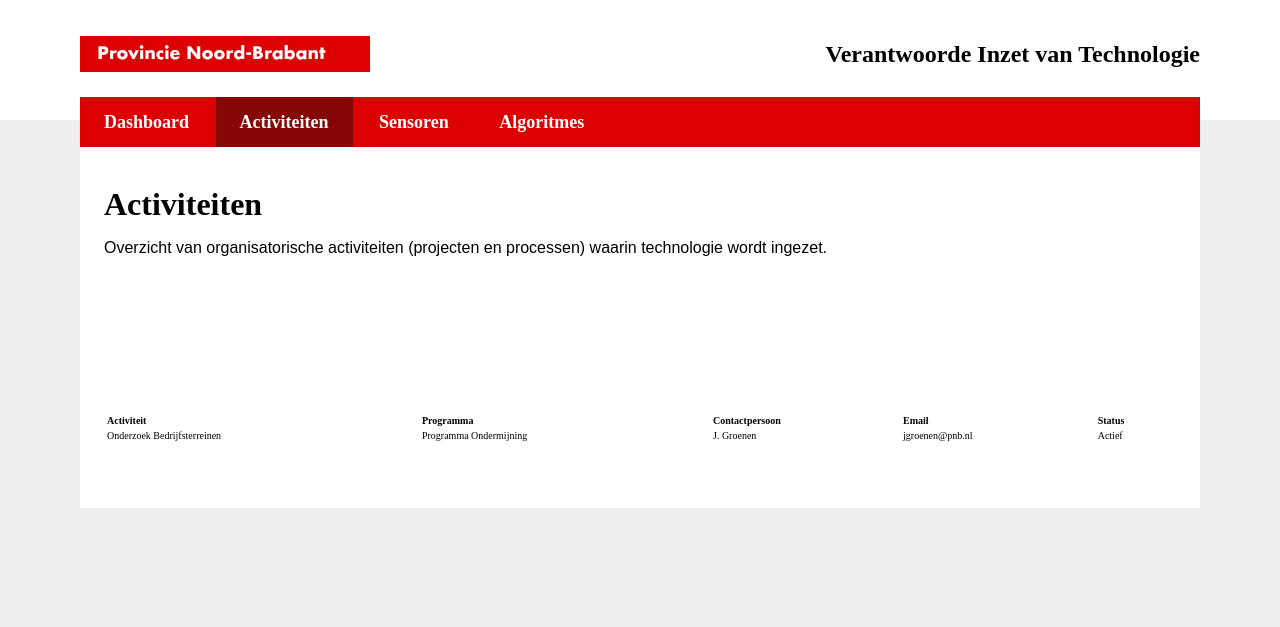
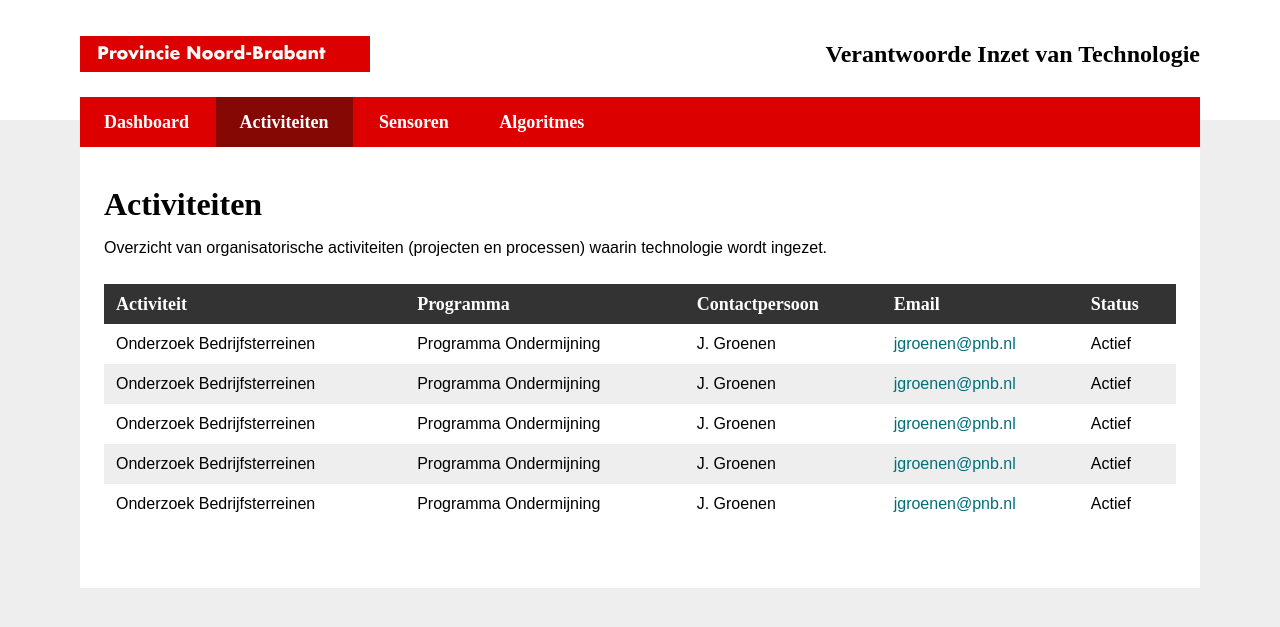
Before and after one commit to Algoritmeregister/pnb-sensoren, a Jekyll site: the page built from pages/activiteiten.html, in a window 1280 px wide. Shown: the top 627 px of the page. Built offline with Jekyll 4.4.1, drawn with Linux system fonts in a browser that asks for light colours.

Commit message:
activiteiten table

```diff
--- a/_layouts/default.html
+++ b/_layouts/default.html
@@ -7,6 +7,7 @@
 
     {% include header.html %}
 
+    {% if page.disable_default_content != true %}
     <div class="text-style-block">
         <div class="layout">
             <div class="layout-1">
@@ -17,6 +18,7 @@
             </div>
         </div>
     </div>
+    {% endif %}
 
     {{ content }}
 
--- a/pages/activiteiten.html
+++ b/pages/activiteiten.html
@@ -4,12 +4,15 @@
 title: Activiteiten
 description: Overzicht van organisatorische activiteiten (projecten en processen) waarin technologie wordt ingezet.
 permalink: /activiteiten
+disable_default_content: true
 ---
-<div class="text-style-block">
+<div class="table-block p-b6">
     <div class="layout">
         <div class="layout-1">
-            <div class="p-x4 p-y7 color-bg-neutral-1">
-                <table id="activiteiten" style="width: 100%; text-align: left"></table>
+            <div class="p-4 p-y7 color-bg-neutral-1">
+                <h2 class="text-h2 m-b2">{{ page.title }}</h2>
+                <p class="text-body m-b4">{{ page.description }}</p>
+                <table class="table table-wide" id="activiteiten"></table>
             </div>
         </div>
     </div>
@@ -22,21 +25,31 @@
         .then(activiteiten => {
             var html = `
                 <tr>
-                    <th>Activiteit</th>
-                    <th>Programma</th>
-                    <th>Contactpersoon</th>
-                    <th>Email</th>
-                    <th>Status</th>
+                    <th class="table-th text-h4">Activiteit</th>
+                    <th class="table-th text-h4">Programma</th>
+                    <th class="table-th text-h4">Contactpersoon</th>
+                    <th class="table-th text-h4">Email</th>
+                    <th class="table-th text-h4">Status</th>
                 </tr>
             `;
             htmls = activiteiten.map(activiteit => {
                 return `
-                    <tr>
-                        <td>${activiteit.naam}</td>
-                        <td>${activiteit.onderdeel}</td>
-                        <td>${activiteit.contact.naam}</td>
-                        <td>${activiteit.contact.email}</td>
-                        <td>${activiteit.status}</td>
+                    <tr class="table-tr">
+                        <td class="table-td text-body">
+                            ${activiteit.naam}
+                        </td>
+                        <td class="table-td text-body">
+                            ${activiteit.onderdeel}
+                        </td>
+                        <td class="table-td text-body">
+                            ${activiteit.contact.naam}
+                        </td>
+                        <td class="table-td text-body">
+                            <a href="mailto:${activiteit.contact.email}" class="table-td-link">${activiteit.contact.email}</a>
+                        </td>
+                        <td class="table-td text-body">
+                            ${activiteit.status}
+                        </td>
                     </tr>
                 `;
             });
--- a/pages/activiteiten.json.html
+++ b/pages/activiteiten.json.html
@@ -27,6 +27,90 @@
                 "startdatum": "2020-01-01",
                 "einddatum": "2021-01-01",
                 "status": "Actief"
+            },
+            {
+                "_links": {
+                    "self": { "href": "https://example.org/example.json" },
+                    "collection": { "href": {{ page.permalink | absolute_url | jsonify }} }
+                },
+                "id": 1,
+                "organisatie": "Provincie Noord-Brabant",
+                "onderdeel": "Programma Ondermijning",
+                "type": "Project",
+                "naam": "Onderzoek Bedrijfsterreinen",
+                "beschrijving": "",
+                "contact": {
+                    "naam": "J. Groenen",
+                    "email": "jgroenen@pnb.nl",
+                    "telefoon": "06-12345678"
+                },
+                "wettelijke grondslag": "Wet Bibob",
+                "startdatum": "2020-01-01",
+                "einddatum": "2021-01-01",
+                "status": "Actief"
+            },
+            {
+                "_links": {
+                    "self": { "href": "https://example.org/example.json" },
+                    "collection": { "href": {{ page.permalink | absolute_url | jsonify }} }
+                },
+                "id": 1,
+                "organisatie": "Provincie Noord-Brabant",
+                "onderdeel": "Programma Ondermijning",
+                "type": "Project",
+                "naam": "Onderzoek Bedrijfsterreinen",
+                "beschrijving": "",
+                "contact": {
+                    "naam": "J. Groenen",
+                    "email": "jgroenen@pnb.nl",
+                    "telefoon": "06-12345678"
+                },
+                "wettelijke grondslag": "Wet Bibob",
+                "startdatum": "2020-01-01",
+                "einddatum": "2021-01-01",
+                "status": "Actief"
+            },
+            {
+                "_links": {
+                    "self": { "href": "https://example.org/example.json" },
+                    "collection": { "href": {{ page.permalink | absolute_url | jsonify }} }
+                },
+                "id": 1,
+                "organisatie": "Provincie Noord-Brabant",
+                "onderdeel": "Programma Ondermijning",
+                "type": "Project",
+                "naam": "Onderzoek Bedrijfsterreinen",
+                "beschrijving": "",
+                "contact": {
+                    "naam": "J. Groenen",
+                    "email": "jgroenen@pnb.nl",
+                    "telefoon": "06-12345678"
+                },
+                "wettelijke grondslag": "Wet Bibob",
+                "startdatum": "2020-01-01",
+                "einddatum": "2021-01-01",
+                "status": "Actief"
+            },
+            {
+                "_links": {
+                    "self": { "href": "https://example.org/example.json" },
+                    "collection": { "href": {{ page.permalink | absolute_url | jsonify }} }
+                },
+                "id": 1,
+                "organisatie": "Provincie Noord-Brabant",
+                "onderdeel": "Programma Ondermijning",
+                "type": "Project",
+                "naam": "Onderzoek Bedrijfsterreinen",
+                "beschrijving": "",
+                "contact": {
+                    "naam": "J. Groenen",
+                    "email": "jgroenen@pnb.nl",
+                    "telefoon": "06-12345678"
+                },
+                "wettelijke grondslag": "Wet Bibob",
+                "startdatum": "2020-01-01",
+                "einddatum": "2021-01-01",
+                "status": "Actief"
             }
         ]
     }
```
